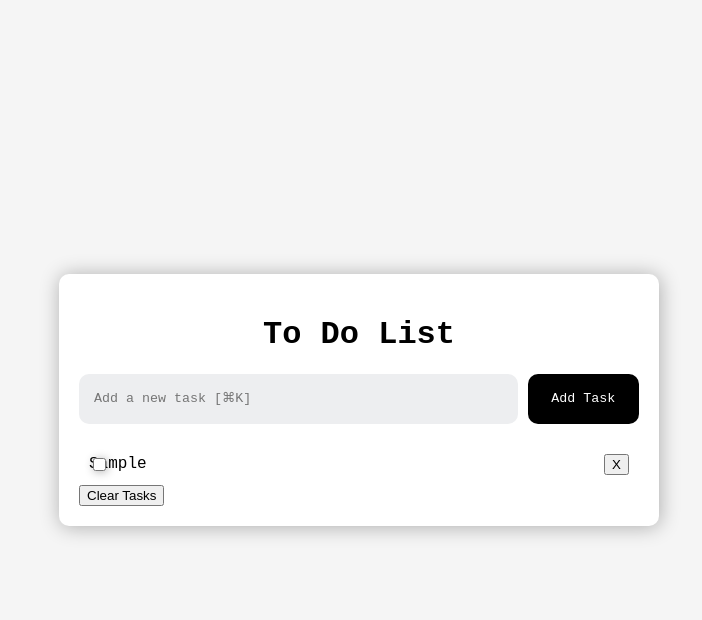
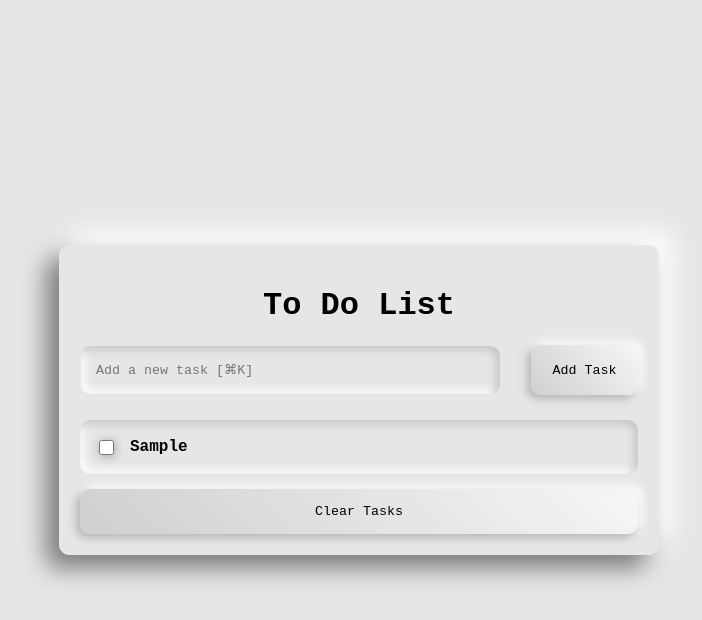
Before and after one commit to kjarmon7/kaitodolist, a website: page index.html in a window 1280 px wide. Both pictures are taken after typing "Sample" into the empty fields and a click on the button "Add Task". Shown: the whole page, without its empty margins (281-983 px from the left). Drawn offline with nearby package versions, Linux system fonts and the light colour scheme.

Commit message:
updated css to add neumorphism and updated the remove icon

```diff
--- a/index.html
+++ b/index.html
@@ -4,6 +4,7 @@
     <meta charset="UTF-8">
     <meta name="viewport" content="width=device-width, initial-scale=1.0">
     <link rel="stylesheet" href="./styles.css">
+    <link href="https://fonts.googleapis.com/css2?family=Material+Symbols+Outlined" rel="stylesheet" />
     <title>To Do List</title>
 </head>
     <body>
--- a/index.js
+++ b/index.js
@@ -64,11 +64,9 @@ function addToList() {
         checkbox.className = 'checkbox-btn';
 
         // Variable that creates a close button for each list item
-        const closeButton = document.createElement('button');
-        // Sets the text of the close button to 'X'
-        closeButton.textContent = 'X';
-        // Creates a CSS class for the close button
-        closeButton.className = 'close-btn';
+        const closeButton = document.createElement('span');
+        closeButton.className = 'material-symbols-outlined';
+        closeButton.textContent = 'remove';
 
         // Adds a strikethrough to the span text if the checkbox is clicked
         checkbox.addEventListener('click', () => {
@@ -76,6 +74,18 @@ function addToList() {
                 span.style.textDecoration = 'line-through';
             } else {
                 span.style.textDecoration = 'none';
+            }
+        });
+
+        // Adds a strikethrough to the span text if the list item is clicked
+        listItem.addEventListener('click', () => {
+            listItem.clicked = !listItem.clicked;
+            if (listItem.clicked) {
+                span.style.textDecoration = 'line-through';
+                checkbox.checked = true;
+            } else {
+                span.style.textDecoration = 'none';
+                checkbox.checked = false;
             }
         });
 
--- a/styles.css
+++ b/styles.css
@@ -13,7 +13,7 @@ body {
     the main axis is the horizontal axis */
     align-items: center;
     /* this aligns items on the cross axis, since the flex direction is default or row this means the cross axis is the vertical axis */
-    background-color: whitesmoke;
+    background-color: #e6e6e6;
     /* determines the background color of the body */
     height: 100vh;
     /* this means the body will take up 100% of the the screen or the full viewport height */
@@ -32,12 +32,12 @@ body {
     /* the width settings make the container responsive to different sizes */
     min-width: 300px;
     /* this ensures the container won't shrink smaller than 300px in width*/
-    width: 90%;
+    width: 70%;
     /* this sets the width of the container to 90% of the parent container. If you check dev tools you'll see the container takes up 90% of the body*/
     max-width: 600px;
     /* this sets the maximum width of the container to 600px */
-
-    background-color: #ffffff;
+    border: 1px solid #e6e6e6;
+    background-color: #e6e6e6;
     /* sets the background color of the container to white */
     padding: 20px;
     /* adds 20px of space on all sides of the inside of the container */
@@ -45,9 +45,7 @@ body {
     /* adds 50px of space on all sides of the outside of the container */
     border-radius: 10px;
     /* rounds the corners of the container with a 10px radius */
-    box-shadow: 1px 1px 20px rgba(0, 0, 0, 0.3);
-    /* adds a box-shadow to the container with a 1px x-offset which means to the right and a 1 px y-offset which means down and a 20px blur radius.
-    and the rgba makes the shadow black with a 50% opacity */
+    box-shadow: -13px 13px 25px #7c7c7c, 13px -13px 25px #ffffff;
 }
 
 .header {
@@ -80,15 +78,15 @@ body {
 .input-container input {
     width: 100%;
     /* sets the width of the input container to be 100% of input container */
-    border: none;
-    /* removes the border from the input field */
-    background-color: #edeef0;
+    border: 1px solid #e6e6e6;
+    background-color: #e6e6e6;
     /* sets the background color of the input field */
     padding-left: 15px;
     /* adds padding to the start of the text in the input field */
     border-radius: 10px;
     /* sets the border radius to the same px as the container */
     font-family: 'Courier New', Courier, monospace, sans-serif;
+    box-shadow: inset -4px 4px 8px #c6c6c6, inset 4px -4px 8px #ffffff;
 }
 
 .input-container input:focus {
@@ -98,19 +96,21 @@ body {
 
 .input-container button {
     border-radius: 10px;
+    color: black;
+    margin-left: 30px;
+    width: 25%;
     border: none;
-    color: white;
-    margin-left: 10px;
-    width: 25%;
-    background-color: rgb(0, 0, 0);
+    background: linear-gradient(225deg, #f6f6f6, #cfcfcf);
+    box-shadow:  -4px 4px 8px #b6b6b6, 4px -4px 8px #ffffff;
     font-family: 'Courier New', Courier, monospace, sans-serif;
 }
 
 .input-container button:hover {
     cursor: pointer;
-    background-color: whitesmoke;
+    border: none;
+    background-color: #e6e6e6;
+    box-shadow: inset -4px 4px 8px #c6c6c6, inset 4px -4px 8px #ffffff;
     color: black;
-    box-shadow: 1px 1px 10px rgba(0, 0, 0, 0.3);
     /* sets the x direction shadow to 1px to the right and y direction 1px down and blur radius to 10px rgba sets the color and the .03 sets the opacity */
     font-family: 'Courier New', Courier, monospace, sans-serif;
     transition: all 0.2s ease-in-out;
@@ -135,10 +135,28 @@ body {
     /* evenly spaces all items in the .task-item in a row */
     align-items: center;
     /* centers items vertically */
-    padding: 10px;
+    padding: 15px;
+    border: none;
+    background-color: #e6e6e6;
+    box-shadow: inset -4px 4px 8px #c6c6c6, inset 4px -4px 8px #ffffff;
+    margin: 5px 0;
+    border-radius: 10px;
+    .material-symbols-outlined {
+        display: none;
+        border-radius: 5px;
+    }
+}
+
+.text {
+    margin: 3px 10px 3px 35px;
+    font-size: 16px;
+    font-weight: 600;
+    font-family: 'Courier New', Courier, monospace, sans-serif;
 }
 
 .task-item .checkbox-btn {
+    width: 15px;
+    height: 15px;
     cursor: pointer;
     display: flex;
     align-items: center;
@@ -147,8 +165,48 @@ body {
     padding: 10px;
     border-radius: 15px;
     border: 2px solid #000;
-    background-color: white;
+    background-color: rgb(255, 255, 255);
     box-shadow: 1px 1px 10px rgba(0, 0, 0, 0.3);
     color: white;
     transition: all 0.3s ease-in-out;
+    accent-color: black;
 }
+
+.task-item:hover {
+    cursor: pointer;
+    border: none;
+    background: linear-gradient(225deg, #f6f6f6, #cfcfcf);
+    box-shadow:  -4px 4px 8px #b6b6b6, 4px -4px 8px #ffffff;
+    transition: all 0.3s ease-in-out;
+    .material-symbols-outlined {
+        display: block;
+    }
+}
+
+.material-symbols-outlined:hover {
+    cursor: pointer;
+    background-color: black;
+    color: white;
+    transition: all 0.3s ease-in-out;
+}
+
+#clear-btn {
+    border: none;
+    background: linear-gradient(225deg, #f6f6f6, #cfcfcf);
+    box-shadow:  -4px 4px 8px #b6b6b6, 4px -4px 8px #ffffff;
+    color: black;
+    border-radius: 10px;
+    width: 100%;
+    padding: 15px;
+    margin-top: 10px;
+    font-family: 'Courier New', Courier, monospace, sans-serif;
+}
+
+#clear-btn:hover {
+    cursor: pointer;
+    border: none;
+    background-color: #e6e6e6;
+    box-shadow: inset -4px 4px 8px #c6c6c6, inset 4px -4px 8px #ffffff;
+    color: black;
+    transition: all 0.3s ease-in-out;
+}
```
